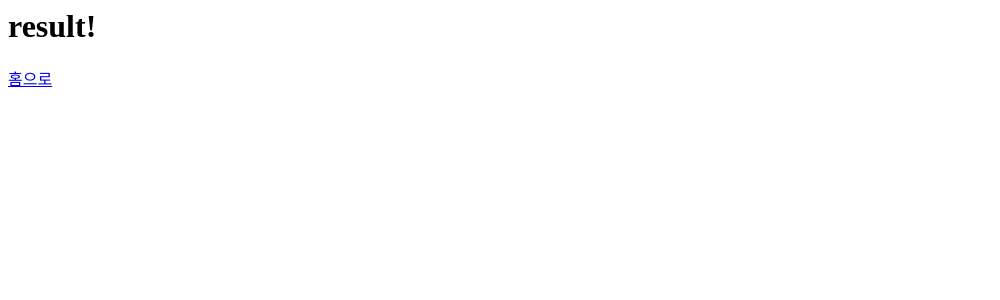
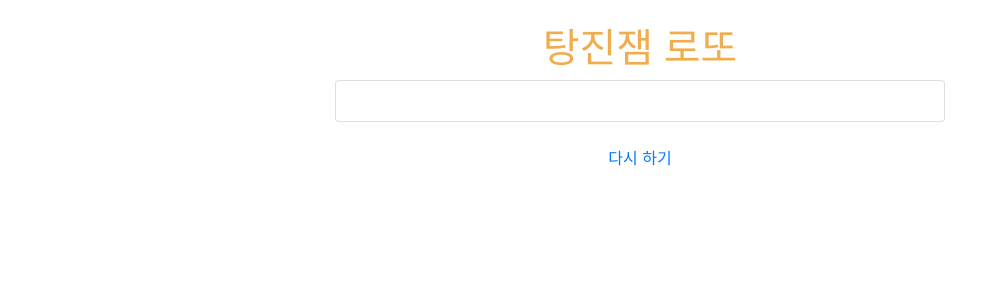
Before and after one commit to IctHBC/lotto, a Django app: page /result/ in a window 1280 px wide. Shown: the top 300 px of the page, without its empty margins (0-1000 px from the left). Run offline with Django 3.2, Linux system fonts and the light colour scheme; some libraries are stand-ins or nearby versions.

Commit message:
Modified Template : result

```diff
--- a/lotto/templates/result.html
+++ b/lotto/templates/result.html
@@ -1,2 +1,30 @@
-<h1>result!</h1>
-<a href="{% url 'home'%}">홈으로</a>
+<!DOCTYPE html>
+<html lang="en">
+
+<head>
+  <meta charset="UTF-8">
+  <meta name="viewport" content="width=device-width, initial-scale=1.0">
+  <meta http-equiv="X-UA-Compatible" content="ie=edge">
+  <title>탕진잼 로또</title>
+  <!-- Bootstrap CDN -->
+  <link rel="stylesheet" href="https://stackpath.bootstrapcdn.com/bootstrap/4.3.1/css/bootstrap.min.css" integrity="sha384-ggOyR0iXCbMQv3Xipma34MD+dH/1fQ784/j6cY/iJTQUOhcWr7x9JvoRxT2MZw1T" crossorigin="anonymous">
+  <script src="https://code.jquery.com/jquery-3.3.1.slim.min.js" integrity="sha384-q8i/X+965DzO0rT7abK41JStQIAqVgRVzpbzo5smXKp4YfRvH+8abtTE1Pi6jizo" crossorigin="anonymous"></script>
+  <script src="https://cdnjs.cloudflare.com/ajax/libs/popper.js/1.14.7/umd/popper.min.js" integrity="sha384-UO2eT0CpHqdSJQ6hJty5KVphtPhzWj9WO1clHTMGa3JDZwrnQq4sF86dIHNDz0W1" crossorigin="anonymous"></script>
+  <script src="https://stackpath.bootstrapcdn.com/bootstrap/4.3.1/js/bootstrap.min.js" integrity="sha384-JjSmVgyd0p3pXB1rRibZUAYoIIy6OrQ6VrjIEaFf/nJGzIxFDsf4x0xIM+B07jRM" crossorigin="anonymous"></script>
+</head>
+
+<body>
+  <div class="container col-md-6 text-center">
+    <br>
+    <h1 style="color:#f0ad4e;">탕진잼 로또</h1>
+    <div class="card">
+      <div class="card-body">
+        <!-- 작성할 부분 -->
+      </div>
+    </div>
+  </div>
+  <br>
+  <p class="text-center"><a href="{% url 'home' %}">다시 하기</a></p>
+</body>
+
+</html>
```
